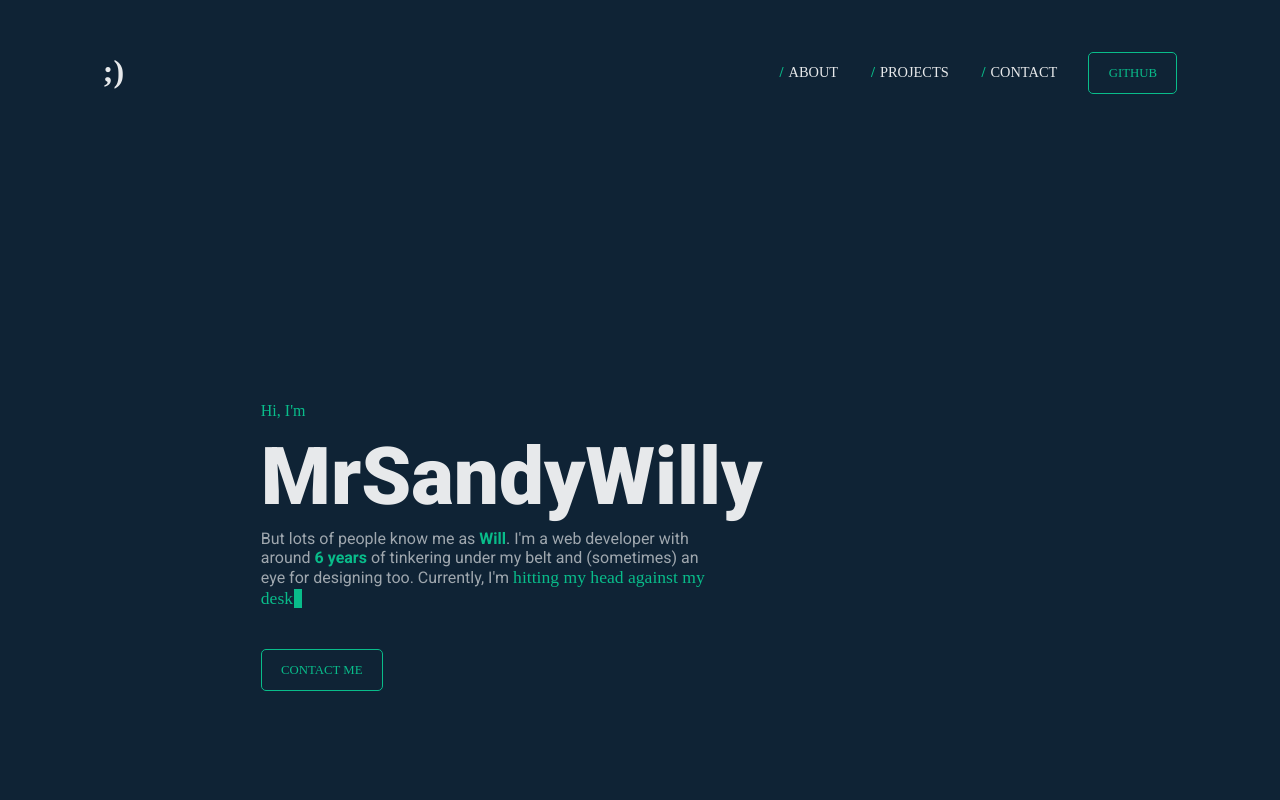
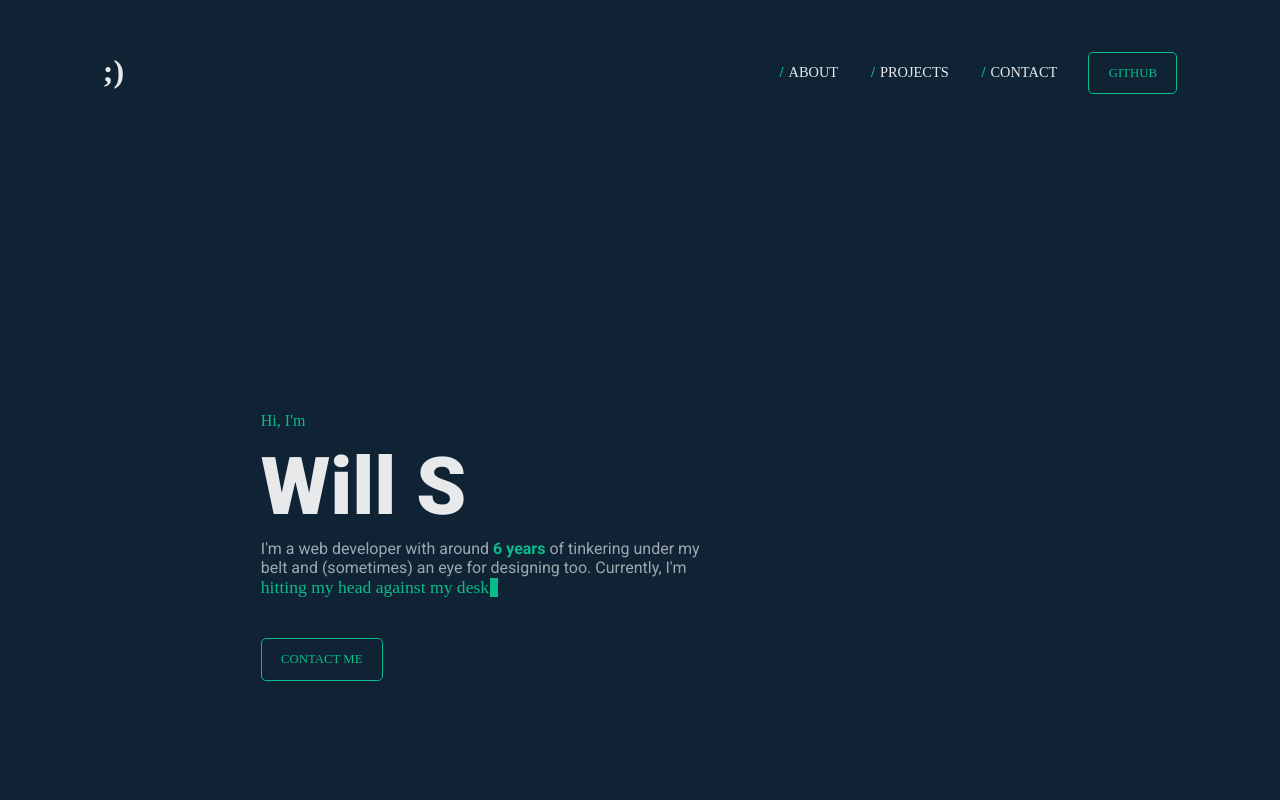
Before and after one commit to MrSandyWilly/mrsandywilly.com, a website built with Vite: page index.html in a window 1280 px wide. Shown: the top 800 px of the page. Built offline with nearby package versions, Linux system fonts and the light colour scheme; a web font is replaced by a local one.

Commit message:
changed names

```diff
--- a/index.html
+++ b/index.html
@@ -1,7 +1,7 @@
 <!DOCTYPE html>
 <html>
     <head>
-        <title>MrSandyWilly | Web Developer</title>
+        <title>Will S | Web Developer</title>
         <meta name="description" content="MrSandyWilly is a (primarily) front end web development with 6 years of tinkering experience and a passion for creating simple but beautiful websites.">
         <meta charset="utf-8">
         <meta name="viewport" content="width=device-width, initial-scale=1.0">
@@ -26,8 +26,8 @@
         <div id="hero">
             <div id="hero-inner">
                 <h4 class="subheading">Hi, I'm</h4>
-                <h1 class="mrsandywilly"><span>Mr</span><span>Sandy</span><span>Willy</span></h1>
-                <p>But lots of people know me as <strong>Will</strong>. I'm a web developer with around <strong>6 years</strong> of tinkering under my belt and (sometimes) an eye for designing too. Currently, I'm <span id="hero-typed">[typed text here]</span><span id="cursor">&nbsp;&nbsp;</span></p>
+                <h1 class="mrsandywilly">Will S</h1>
+                <p>I'm a web developer with around <strong>6 years</strong> of tinkering under my belt and (sometimes) an eye for designing too. Currently, I'm <span id="hero-typed">[typed text here]</span><span id="cursor">&nbsp;&nbsp;</span></p>
                 <a class="button" href="#contact">Contact me</a>
             </div>
         </div>
```
